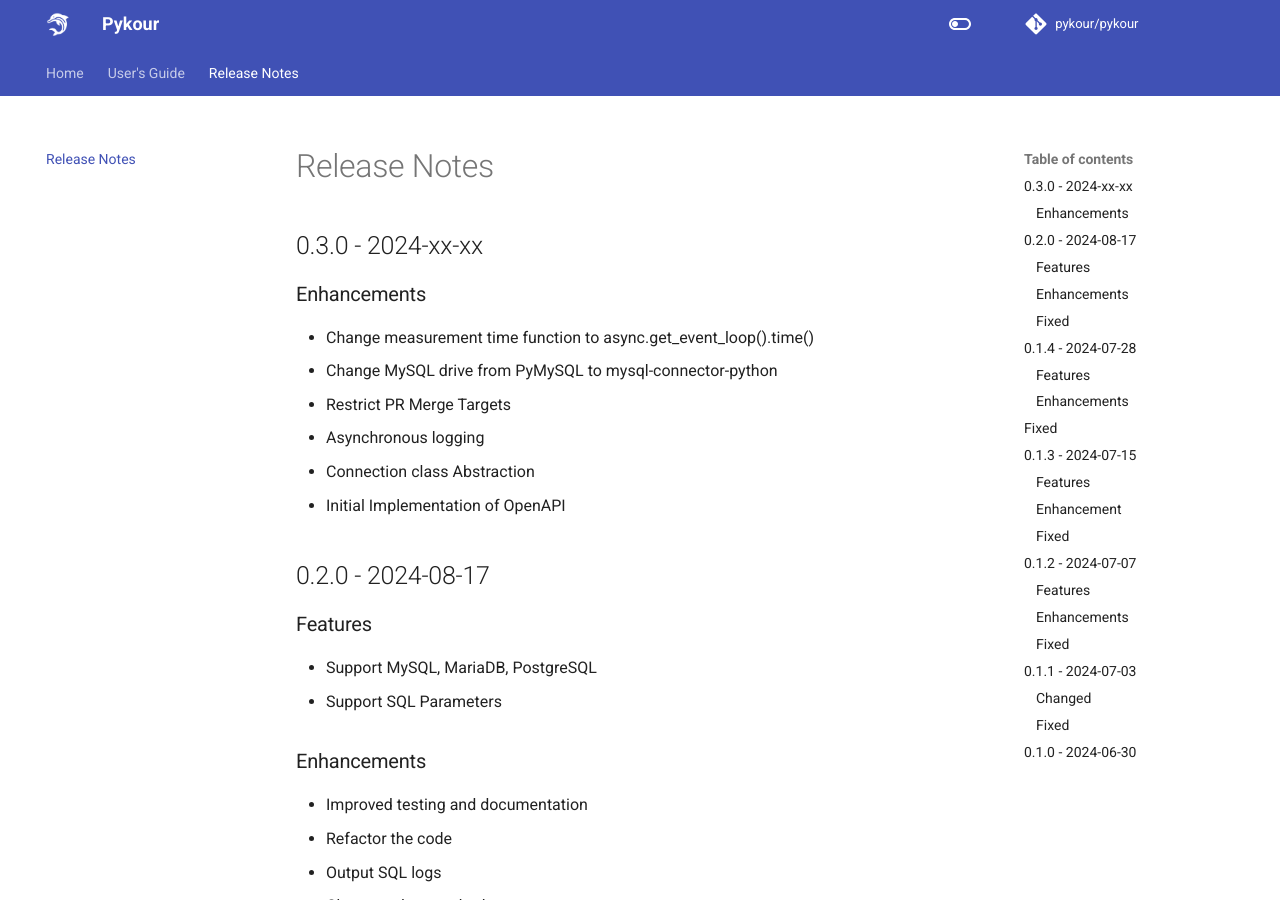
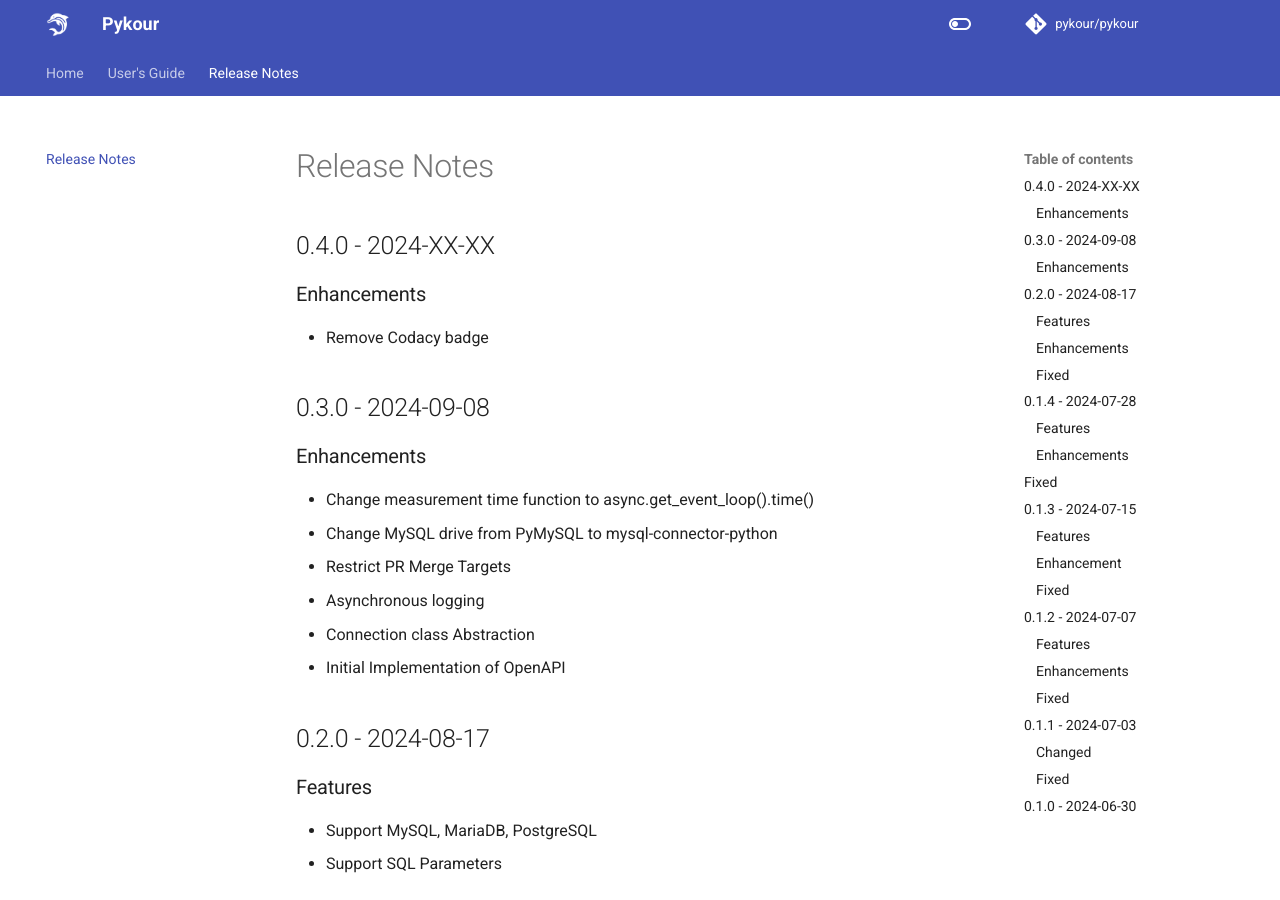
Before and after one commit to pykour/pykour, an MkDocs documentation site: the page built from docs/release-notes.md, in a window 1280 px wide and 900 px high. Built offline with MkDocs 1.6.1 and Material for MkDocs 9.7.7, drawn with Linux system fonts in a browser that asks for light colours; comment, search, counter and statistics services are not loaded.

Commit message:
update changelog

```diff
--- a/docs/release-notes.md
+++ b/docs/release-notes.md
@@ -1,6 +1,12 @@
 # Release Notes
 
-## 0.3.0 - 2024-xx-xx
+## 0.4.0 - 2024-XX-XX
+
+### Enhancements
+
+- Remove Codacy badge
+
+## 0.3.0 - 2024-09-08
 
 ### Enhancements
 
```
Also changed, not shown: 1 other file.
